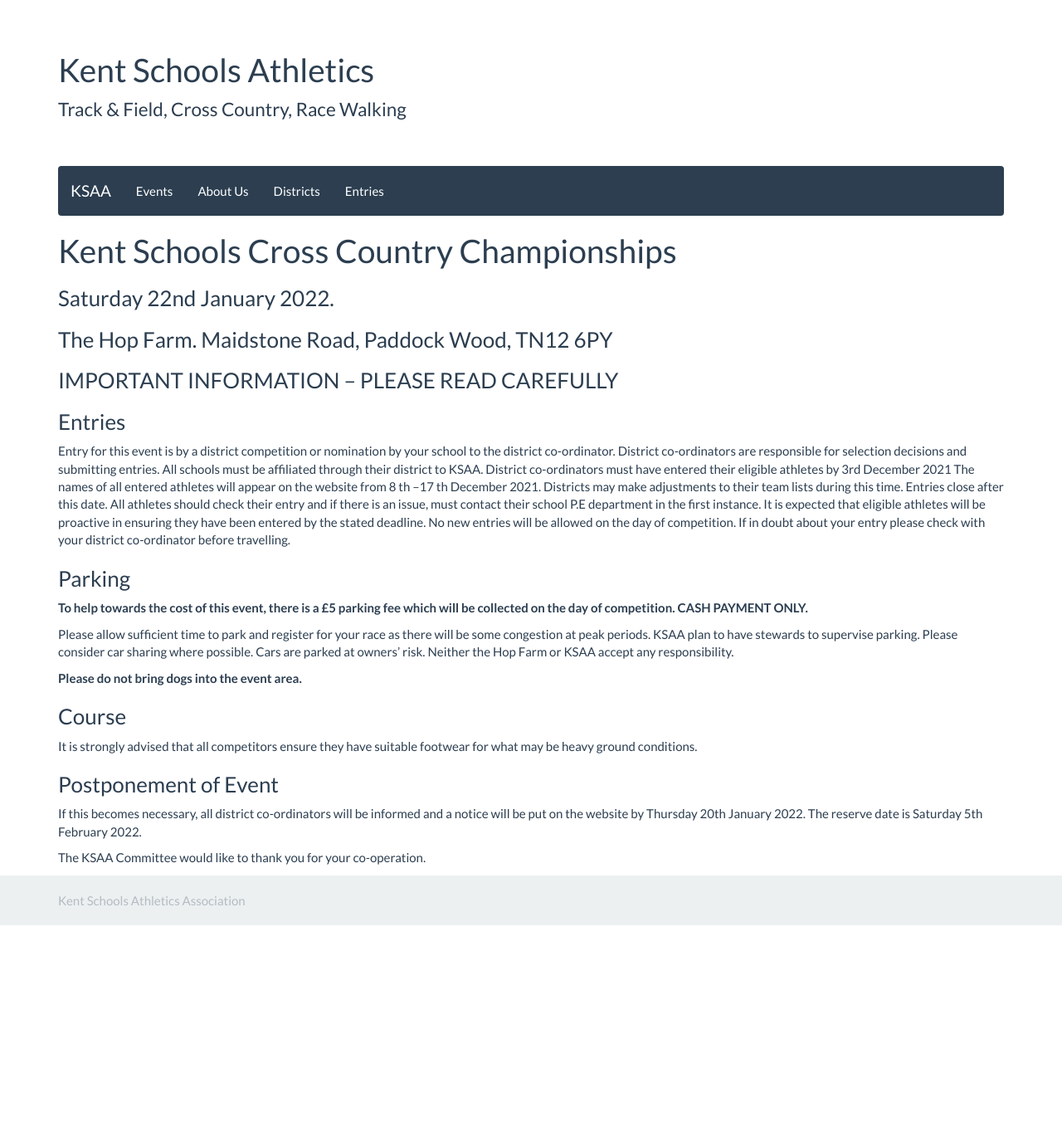
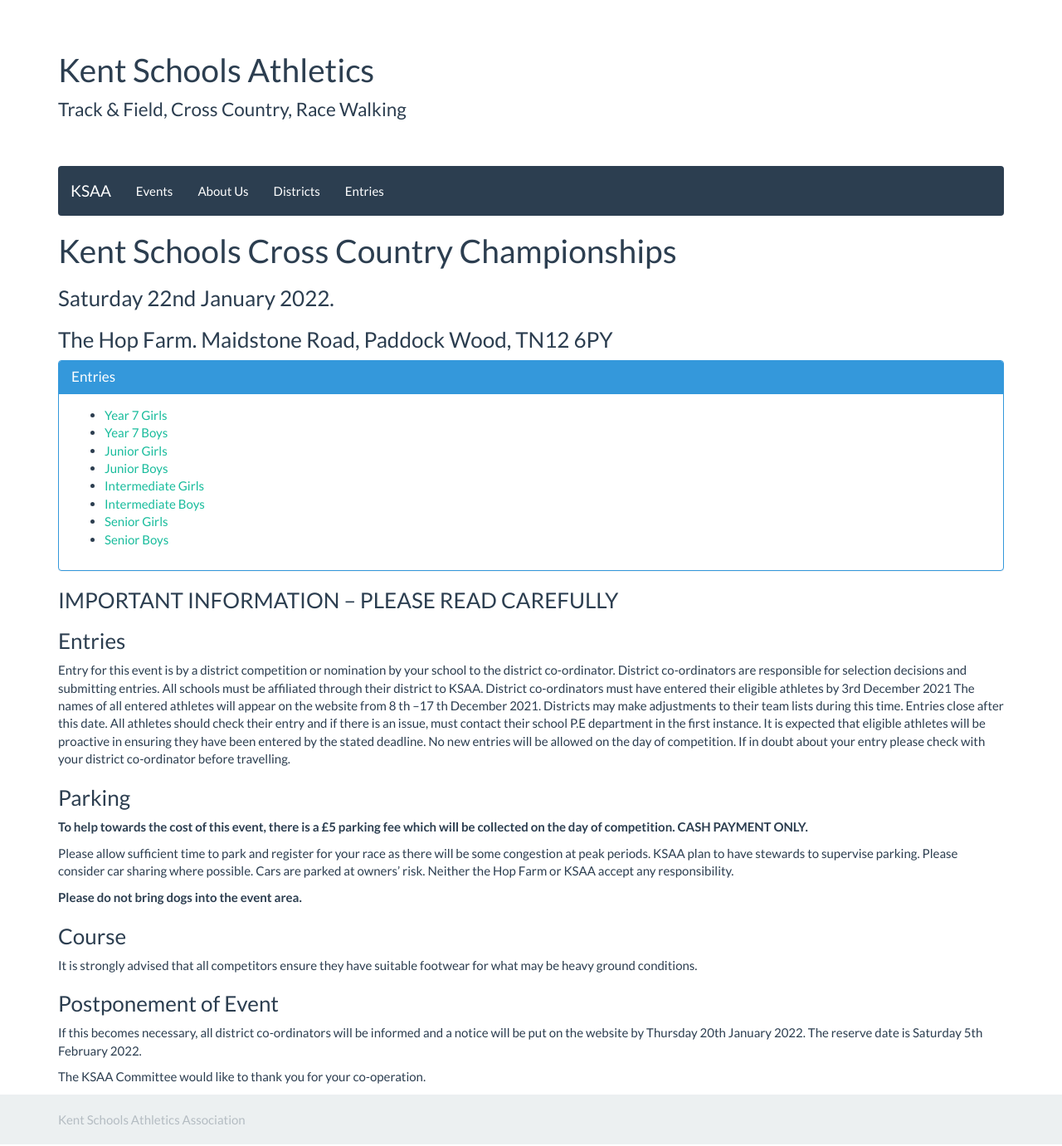
Before and after one commit to chrisnewark/chrisnewark.github.io, a Jekyll site: the page built from _events/21-22/2022-01-22-kent-schools-cross-country-champs.md, in a window 1280 px wide. Shown: the whole page at 83% size. Built offline with Jekyll 4.4.1, drawn with Linux system fonts in a browser that asks for light colours; nearby versions of some CDN libraries; before the commit the page ends 1117 px from its top, so only the background shows below that.

Commit message:
Added entries

```diff
--- a/_events/21-22/2022-01-22-kent-schools-cross-country-champs.md
+++ b/_events/21-22/2022-01-22-kent-schools-cross-country-champs.md
@@ -8,6 +8,24 @@
 ### Saturday 22nd January 2022.
 
 ### The Hop Farm. Maidstone Road, Paddock Wood, TN12 6PY
+
+<div class="panel panel-info">
+    <div class="panel-heading">
+        <h3 class="panel-title">Entries</h3>
+    </div>
+    <div class="panel-body">
+        <ul>
+            <li><a href="/files/events/21-22/2022-01-22-kent-schools-cross-country-champs/Year7Girls.pdf">Year 7 Girls</a></li>
+            <li><a href="/files/events/21-22/2022-01-22-kent-schools-cross-country-champs/Year7Boys.pdf">Year 7 Boys</a></li>
+            <li><a href="/files/events/21-22/2022-01-22-kent-schools-cross-country-champs/JuniorGirls.pdf">Junior Girls</a></li>
+            <li><a href="/files/events/21-22/2022-01-22-kent-schools-cross-country-champs/JuniorBoys.pdf">Junior Boys</a></li>
+            <li><a href="/files/events/21-22/2022-01-22-kent-schools-cross-country-champs/InterGirls.pdf">Intermediate Girls</a></li>
+            <li><a href="/files/events/21-22/2022-01-22-kent-schools-cross-country-champs/InterBoys.pdf">Intermediate Boys</a></li>
+            <li><a href="/files/events/21-22/2022-01-22-kent-schools-cross-country-champs/SenGirls.pdf">Senior Girls</a></li>
+            <li><a href="/files/events/21-22/2022-01-22-kent-schools-cross-country-champs/SenBoys.pdf">Senior Boys</a></li>
+        </ul>
+    </div>
+</div>
 
 ### IMPORTANT INFORMATION – PLEASE READ CAREFULLY
 
```
Also changed, not shown: 8 other files.
